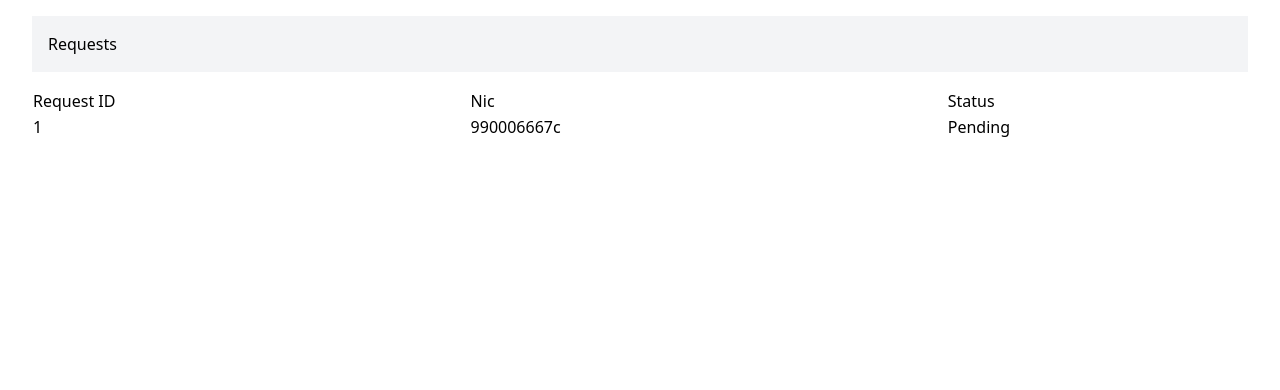
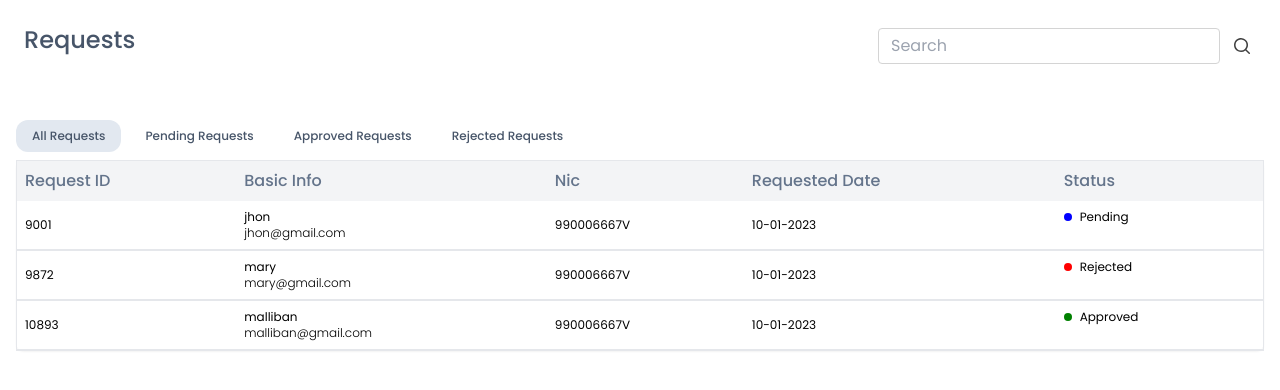
Before and after one commit to seefaBanu/Grama-Check, a React (Vite) app in the folder webapp/grama-check/: page / in a window 1280 px wide. Shown: the top 390 px of the page. Built offline with nearby package versions, Linux system fonts and the light colour scheme.

Commit message:
created request List page

```diff
--- a/webapp/grama-check/index.html
+++ b/webapp/grama-check/index.html
@@ -3,6 +3,16 @@
   <head>
     <meta charset="UTF-8" />
     <link rel="icon" type="image/svg+xml" href="/vite.svg" />
+    <!--general text-->
+    <link rel="preconnect" href="https://fonts.googleapis.com">
+    <link rel="preconnect" href="https://fonts.gstatic.com" crossorigin>
+    <link href="https://fonts.googleapis.com/css2?family=Inter&display=swap" rel="stylesheet">
+    <link rel="preconnect" href="https://fonts.googleapis.com">
+    <link href="https://fonts.googleapis.com/css2?family=Poppins:ital,wght@0,100;0,200;0,300;0,400;0,500;0,600;0,700;0,800;0,900;1,100;1,200;1,300;1,400;1,500;1,600;1,700;1,800;1,900&display=swap" rel="stylesheet">
+    <!--heading text-->
+    <link rel="preconnect" href="https://fonts.googleapis.com">
+    <link rel="preconnect" href="https://fonts.gstatic.com" crossorigin>
+    <link href="https://fonts.googleapis.com/css2?family=Raleway:wght@800&display=swap" rel="stylesheet">
     <meta name="viewport" content="width=device-width, initial-scale=1.0" />
     <title>Grama-Check</title>
   </head>
--- a/webapp/grama-check/src/App.jsx
+++ b/webapp/grama-check/src/App.jsx
@@ -4,7 +4,7 @@ import { BrowserRouter, Router, Link, Route, Routes } from "react-router-dom";
 
 function App() {
   return (
-    <div className="m-4">
+    <div className="m-4 ">
       <BrowserRouter>
           <Routes>
             <Route path="/" element={<RequestList />} />
--- /dev/null
+++ b/webapp/grama-check/src/components/SearchBar.jsx
@@ -0,0 +1,31 @@
+import React from 'react'
+
+export default function SearchBar(keyword) {
+  return (
+          <div className="relative mb-4 flex  items-stretch ">
+              <input
+                  type="search"
+                  className="relative m-0 flex rounded border border-solid border-neutral-300 bg-transparent bg-clip-padding px-3 py-[0.25rem] text-base font-normal leading-[1.6] text-neutral-700 outline-none transition duration-200 ease-in-out focus:z-[3] focus:border-primary focus:text-neutral-700 focus:shadow-[inset_0_0_0_1px_rgb(59,113,202)] focus:outline-none dark:border-neutral-600 dark:text-neutral-200 dark:placeholder:text-neutral-200 dark:focus:border-primary"
+                  placeholder="Search"
+                  aria-label="Search"
+                  aria-describedby="button-addon2" />
+
+              {/* <!--Search icon--> */}
+              <span
+                  className="input-group-text flex items-center whitespace-nowrap rounded px-3 py-1.5 text-center text-base font-normal text-neutral-700 dark:text-neutral-200"
+                  id="basic-addon2">
+                  <svg
+                      xmlns="http://www.w3.org/2000/svg"
+                      viewBox="0 0 20 20"
+                      fill="currentColor"
+                      className="h-5 w-5">
+                      <path
+                          fillRule="evenodd"
+                          d="M9 3.5a5.5 5.5 0 100 11 5.5 5.5 0 000-11zM2 9a7 7 0 1112.452 4.391l3.328 3.329a.75.75 0 11-1.06 1.06l-3.329-3.328A7 7 0 012 9z"
+                          clipRule="evenodd" />
+                  </svg>
+              </span>
+          </div>
+
+  )
+}
--- a/webapp/grama-check/src/pages/RequestList.jsx
+++ b/webapp/grama-check/src/pages/RequestList.jsx
@@ -1,28 +1,133 @@
-import React from 'react'
-
+import React, { useState } from 'react';
+import SearchBar from '../components/SearchBar';
 
 function RequestList() {
+  const [selectedTab, setSelectedTab] = useState('All Requests');
+  const [searchKeyword, setSearchKeyword] = useState('');
+
+  const data = [
+    { id: 9001, name: 'jhon', email: 'jhon@gmail.com', nic: '990006667V', date: "10-01-2023", status: 'Pending' },
+    { id: 9872, name: 'mary', email: 'mary@gmail.com', nic: '990006667V', date: "10-01-2023", status: 'Rejected' },
+    { id: 10893, name: 'malliban', email: 'malliban@gmail.com', nic: '990006667V', date: "10-01-2023", status: 'Approved' },
+    // Add more data as needed
+  ];
+
+  const getStatusColor = (status) => {
+    switch (status) {
+      case 'Pending':
+        return 'blue';
+      case 'Approved':
+        return 'green';
+      case 'Rejected':
+        return 'red';
+
+      default:
+        return 'gray'; // Default color for unknown status
+    }
+  };
+
+  const handleTabClick = (tab) => {
+    setSelectedTab(tab);
+  };
+
+  const filteredData = data.filter((item) => {
+    if (selectedTab === 'All Requests') {
+      return true; // Show all requests
+    }else if(selectedTab === 'Pending Requests'){
+      return item.status === 'Pending';
+    }else if(selectedTab === 'Approved Requests'){
+      return item.status === 'Approved';
+    }else if(selectedTab === 'Rejected Requests'){
+      return item.status === 'Rejected';
+    }
+    return item.status === selectedTab;
+  });
+
+  const handleSearch = (keyword) => {
+    setSearchKeyword(keyword);
+  };
+
+  const filteredDataWithSearch = filteredData.filter((item) =>
+    item.nic.toLowerCase().includes(searchKeyword.toLowerCase())
+  );
+
   return (
-    <div>
-      <h1 className='font-medium m-4 p-4 bg-gray-100 radius'>Requests</h1>
-        <table class="table-auto m-4 w-full">
-        <thead>
-          <tr className='text-left p-4'>
-            <th className='font-medium'>Request ID</th>
-            <th className='font-medium'>Nic</th>
-            <th className='font-medium'>Status</th>
+    <div className='font-heading '>
+      <div className='flex mb-10'>
+        <h1 className='font-medium text-2xl p-2 w-full radius text-slate-600'>Requests</h1>
+        <div className='mt-3'> <SearchBar onSearch={handleSearch} /></div>
+      </div>
+      <div className='flex flex-start mb-2 '>
+        <h1
+          onClick={() => handleTabClick('All Requests')}
+          className={`font-medium text-xs radius px-4 py-2 mr-2 hover:bg-slate-200 hover:cursor-pointer text-slate-600 rounded-xl ${
+            selectedTab === 'All Requests' ? 'bg-slate-200' : ''
+          }`}
+        >
+          All Requests
+        </h1>
+        <h1
+          onClick={() => handleTabClick('Pending Requests')}
+          className={`font-medium text-xs radius px-4 py-2 mr-2 hover:bg-slate-200 hover:cursor-pointer text-slate-600 rounded-xl ${
+            selectedTab === 'Pending Requests' ? 'bg-slate-200' : ''
+          }`}
+        >
+          Pending Requests
+        </h1>
+        <h1
+          onClick={() => handleTabClick('Approved Requests')}
+          className={`font-medium text-xs radius px-4 py-2 mr-2 hover:bg-slate-200 hover:cursor-pointer text-slate-600 rounded-xl ${
+            selectedTab === 'Approved Requests' ? 'bg-slate-200' : ''
+          }`}
+        >
+          Approved Requests
+        </h1>
+        <h1
+          onClick={() => handleTabClick('Rejected Requests')}
+          className={`font-medium text-xs radius px-4 py-2 mr-2 hover:bg-slate-200 hover:cursor-pointer text-slate-600 rounded-xl ${
+            selectedTab === 'Rejected Requests' ? 'bg-slate-200' : ''
+          }`}
+        >
+          Rejected Requests
+        </h1>
+
+      </div>
+      <table className="table-auto flex-row w-full border shadow-sm rounded-lg">
+        <thead className='bg-gray-100 rounded-2xl text-slate-500'>
+          <tr className='text-left h-10 '>
+            <th className='font-medium p-2'>Request ID</th>
+            <th className='font-medium p-2'>Basic Info</th>
+            <th className='font-medium p-2'>Nic</th>
+            <th className='font-medium p-2'>Requested Date</th>
+            <th className='font-medium w-1/6 p-2 '>Status</th>
           </tr>
         </thead>
-        <tbody>
-          <tr>
-            <td>1</td>
-            <td>990006667c</td>
-            <td>Pending</td>
-          </tr>
+        <tbody className=' '>
+          {filteredDataWithSearch.map((item) => (
+            <tr key={item.id} className='border-b-2 round '>
+              <td className='text-xs p-2'>{item.id}</td>
+              <td className='text-xs p-2'>
+                <h1 className='text-xs'>{item.name}</h1>
+                <h1 className='text-xs font-light'>{item.email}</h1>
+              </td>
+              <td className='text-xs p-2'>{item.nic}</td>
+              <td className='text-xs p-2'>{item.date}</td>
+              <td className='flex text-xs p-2'>
+                <div
+                  className="w-2 my-auto h-2 rounded-full "
+                  style={{ backgroundColor: getStatusColor(item.status) }}
+                >
+                </div>
+                <h1 className="flex mx-2 ">
+                  {item.status}
+                </h1>
+              </td>
+            </tr>
+          ))}
         </tbody>
-       </table>
+      </table>
     </div>
-  )
+  );
 }
 
-export default RequestList
+export default RequestList;
--- a/webapp/grama-check/tailwind.config.js
+++ b/webapp/grama-check/tailwind.config.js
@@ -5,13 +5,13 @@ export default {
     "./src/**/*.{js,ts,jsx,tsx}",
   ],
   theme: {
-    extend: {},
-    fontFamily: {
-      'sans': ['ui-sans-serif', 'system-ui'],
-      'serif': ['ui-serif', 'Georgia'],
-      'mono': ['ui-monospace', 'SFMono-Regular'],
-      'display': ['Oswald'],
-      'body': ['"Open Sans"'],
+    extend: {
+      fontFamily: {
+        mont: ['var(--font-mont)'],
+        mono: ['var(--font-roboto-mono)'],
+        general: ['"Poppins"', 'sans-serif'],
+        heading:['"poppins"','sans-serif']
+      },
     },
   },
   plugins: [],
```
Also changed, not shown: webapp/grama-check/src/index.css (line endings or trailing spaces).
